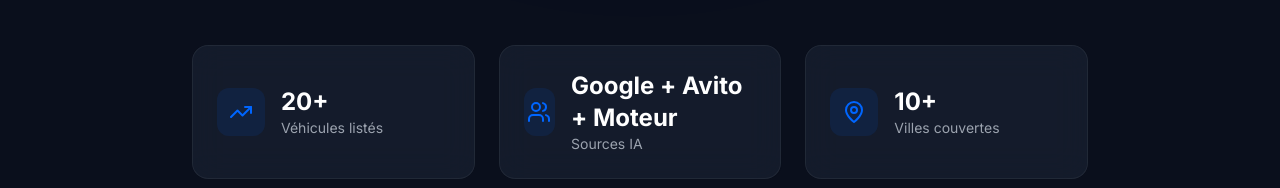
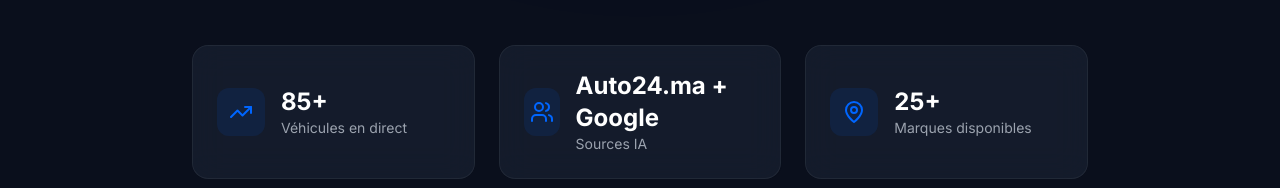
Before and after one commit to tahaaze/thiqti, a Next.js app in the folder apps/web/: page / in a window 1280 px wide. Shown: the part 686-874 px from the top of the page. Built offline with nearby package versions, Linux system fonts and the light colour scheme; no server answers.

Commit message:
feat: mettre a jour stats et filtres pour refleter les donnees Auto24.ma reelles

```diff
--- a/apps/web/src/app/page.tsx
+++ b/apps/web/src/app/page.tsx
@@ -22,9 +22,9 @@
 }
 
 const STATS = [
-  { label: "Véhicules listés", value: "20+", icon: TrendingUp },
-  { label: "Sources IA", value: "Google + Avito + Moteur", icon: Users },
-  { label: "Villes couvertes", value: "10+", icon: MapPin },
+  { label: "Véhicules en direct", value: "85+", icon: TrendingUp },
+  { label: "Sources IA", value: "Auto24.ma + Google", icon: Users },
+  { label: "Marques disponibles", value: "25+", icon: MapPin },
 ];
 
 const BRANDS = ["Dacia", "Renault", "Toyota", "Hyundai", "Kia", "Peugeot", "Volkswagen", "BMW", "Mercedes", "Nissan"];
--- a/apps/web/src/app/results/page.tsx
+++ b/apps/web/src/app/results/page.tsx
@@ -95,13 +95,13 @@
                 <label className="mb-2 block text-xs font-medium text-gray-400 uppercase tracking-wider">Marque</label>
                 <select onChange={(e) => { setQuery(e.target.value); doSearch(e.target.value); }} className="input-field text-sm">
                   <option value="">Toutes les marques</option>
-                  {["Dacia", "Renault", "Toyota", "Hyundai", "Kia", "Peugeot", "Volkswagen", "BMW", "Mercedes", "Nissan"].map(m => <option key={m} value={m}>{m}</option>)}
+                  {["Dacia", "Renault", "Peugeot", "Toyota", "Hyundai", "Kia", "BMW", "Mercedes", "Volkswagen", "Audi", "Ford", "Fiat", "Nissan", "Opel", "Citroen"].map(m => <option key={m} value={m}>{m}</option>)}
                 </select>
               </div>
               <div>
                 <label className="mb-2 block text-xs font-medium text-gray-400 uppercase tracking-wider">Carburant</label>
                 <div className="flex flex-wrap gap-2">
-                  {["Essence", "Diesel", "Hybride"].map((f) => (
+                  {["Essence", "Diesel", "Hybride", "Électrique"].map((f) => (
                     <button key={f} onClick={() => { setQuery(f); doSearch(f); }} className="chip text-xs">{f}</button>
                   ))}
                 </div>
```
